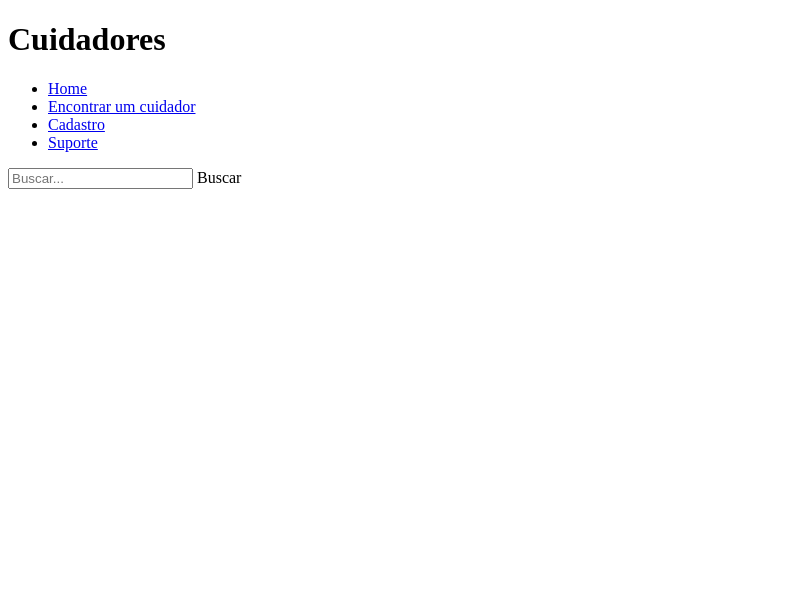
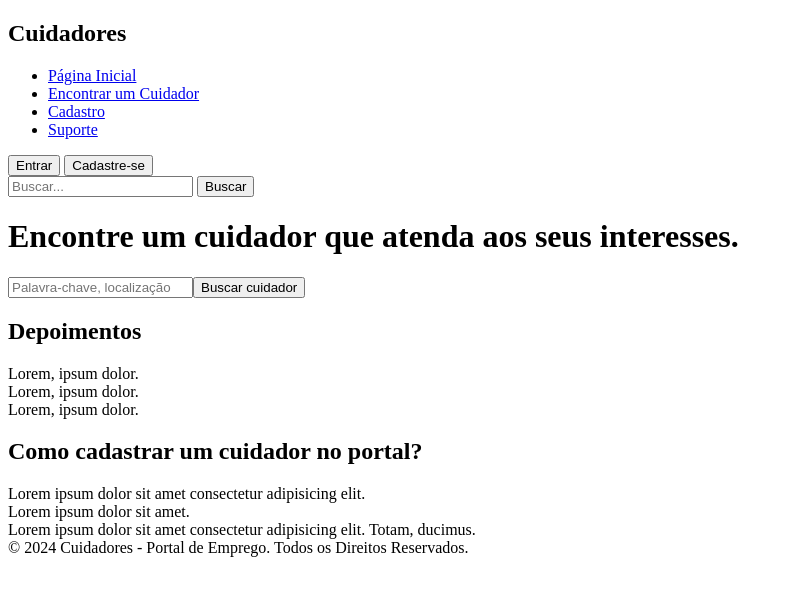
Before and after one commit to tekuan/caregivers, a plain HTML site: page front-end/homepage/index.html in a window 1280 px wide. Shown: the whole page, without its empty margins (0-793 px from the left). Drawn offline with Linux system fonts and the light colour scheme.

Commit message:
Estrutura

```diff
--- a/front-end/homepage/index.html
+++ b/front-end/homepage/index.html
@@ -2,31 +2,48 @@
 <html lang="pt-BR">
     <head>
         <meta charset="utf-8">
+        <meta name="keywords" content="cuidador">
         <title>Cuidadores</title>
         <style>
-            .conteiner {
-                display: flex;
-                justify-content: center;
-                align-items: center;
-            }
+            .conteiner {display: flex;justify-content: center;align-items: center;}
         </style>
         </head>
         <body>
-            <h1>Cuidadores</h1>
+            <h2>Cuidadores</h2>
             <nav>
                 <ul>
                     <li><a
-href="#home">Home</a></li>
+href="#Páginainicial">Página Inicial</a></li>
 <li><a
-href="#encontrarumcuidador">Encontrar um cuidador</a></li>
+href="#encontrarumcuidador">Encontrar um Cuidador</a></li>
 <li><a
 href="#cadastro">Cadastro</a></li>
 <li><a
 href="#suporte">Suporte</a></li>
                 </ul>
             </nav>
+    <button type="button">Entrar</button>
+    <button type="buttom">Cadastre-se</button>
     <div id="divbusca"></div>
     <input type="text" id="txtbusca" placeholder="Buscar...">
-    <buttom id="btnBusca">Buscar</buttom>
+    <button id="btnBusca">Buscar</button>
+<h1>Encontre um cuidador que atenda aos seus interesses.</h1>
+<form>
+    <div id="divbusca"></div>
+    <input type="text" id="txtBusca" placeholder="Palavra-chave, localização"><button type="submit">Buscar cuidador</button>
+</form>
+<h2>Depoimentos</h2>
+<div>
+    <div>Lorem, ipsum dolor.</div>
+    <div>Lorem, ipsum dolor.</div>
+    <div>Lorem, ipsum dolor.</div>
+</div>
+<h2>Como cadastrar um cuidador no portal?</h2>
+<div>
+    <div>Lorem ipsum dolor sit amet consectetur adipisicing elit.</div>
+    <div>Lorem ipsum dolor sit amet.</div>
+    <div>Lorem ipsum dolor sit amet consectetur adipisicing elit. Totam, ducimus.</div>
+</div>
+<footer>© 2024 Cuidadores - Portal de Emprego. Todos os Direitos Reservados.</footer>
     </body>
 </html>
```
